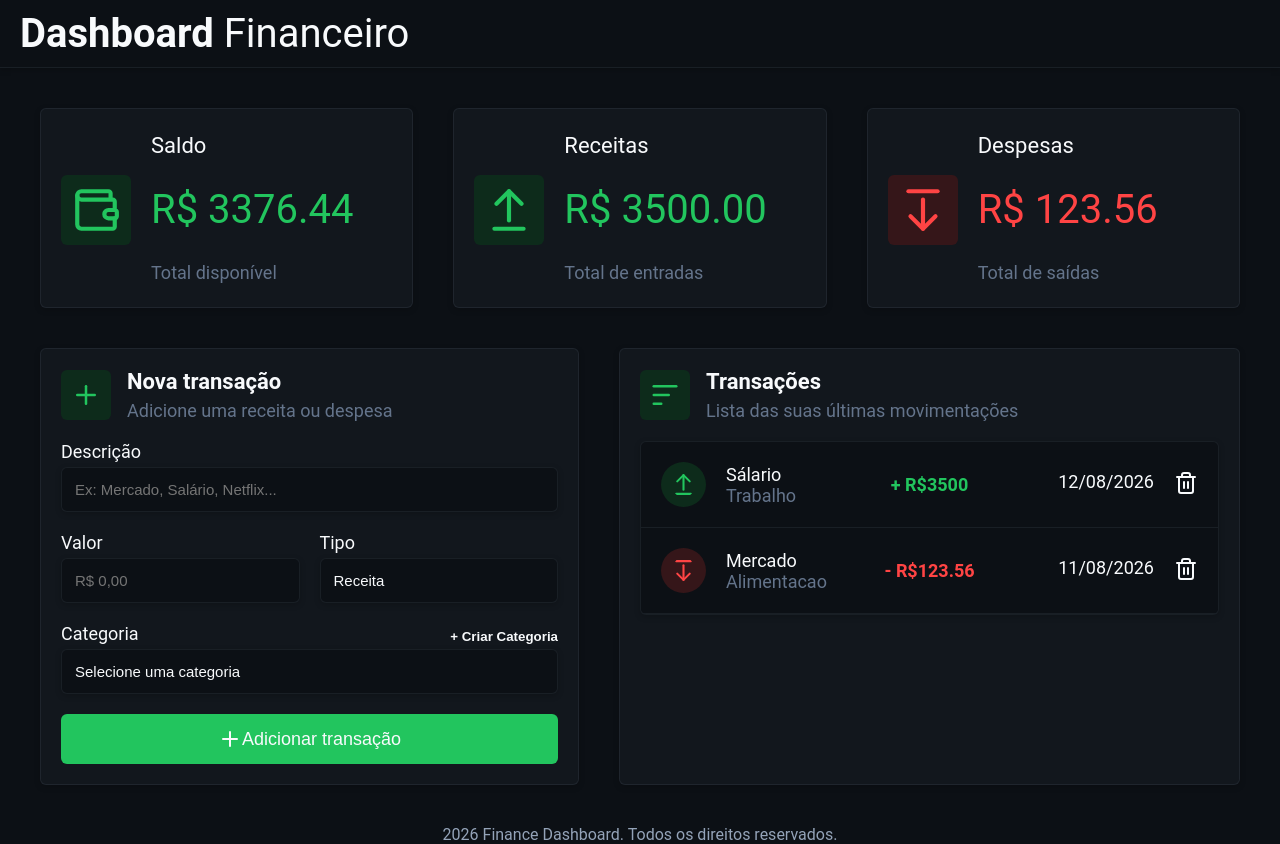
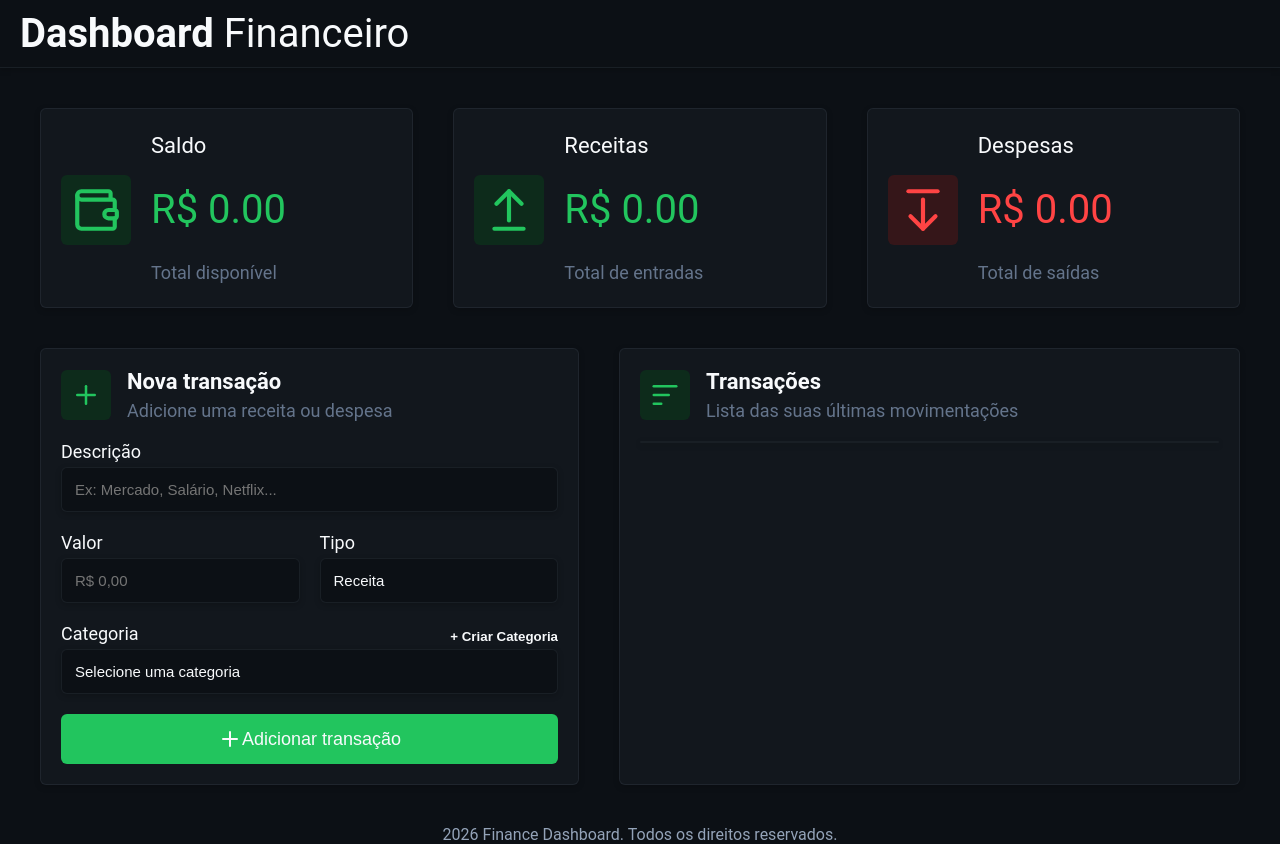
Before and after one commit to HenriqueCunha02/finance_dashboard, a React (Vite) app: page / in a window 1280 px wide. Built offline with nearby package versions, Linux system fonts and the light colour scheme.

Commit message:
feat: add transaction reducer actions

```diff
--- a/src/components/TransactionForm/index.tsx
+++ b/src/components/TransactionForm/index.tsx
@@ -4,12 +4,12 @@ import styles from './styles.module.css';
 import { useState } from 'react';
 import { CategoryModal } from '../CategoryModal';
 import type { TransactionModel } from '../../models/transactionModel';
+import { useFinanceContext } from '../../contexts/useFinanceContext';
+import { FinanceActionTypes } from '../../contexts/financeActions';
 
-type TransactionFormProps = {
-  setTransactions: React.Dispatch<React.SetStateAction<TransactionModel[]>>;
-};
+export function TransactionForm() {
+  const { dispatch } = useFinanceContext();
 
-export function TransactionForm({ setTransactions }: TransactionFormProps) {
   const [isModalOpen, setIsModalOpen] = useState(false);
   const [categories, setCategories] = useState<string[]>([
     'Mercado',
@@ -35,7 +35,10 @@ export function TransactionForm({ setTransactions }: TransactionFormProps) {
       date: new Date().toLocaleDateString('pt-BR'),
     };
 
-    setTransactions(prevTransactions => [...prevTransactions, newTransaction]);
+    dispatch({
+      type: FinanceActionTypes.ADD_TRANSACTION,
+      payload: newTransaction,
+    });
 
     event.currentTarget.reset();
   }
--- a/src/components/TransactionList/index.tsx
+++ b/src/components/TransactionList/index.tsx
@@ -5,19 +5,16 @@ import {
   Trash,
 } from 'lucide-react';
 
-import type { TransactionModel } from '../../models/transactionModel';
+import styles from './styles.module.css';
+import { useFinanceContext } from '../../contexts/useFinanceContext';
+import { FinanceActionTypes } from '../../contexts/financeActions';
 
-import styles from './styles.module.css';
+export function TransactionList() {
+  const { state, dispatch } = useFinanceContext();
 
-type TransactionListProps = {
-  transactions: TransactionModel[];
-  onDeleteTransaction: (id: number) => void;
-};
-
-export function TransactionList({
-  transactions,
-  onDeleteTransaction,
-}: TransactionListProps) {
+  function handleDeleteTransaction(id: number) {
+    dispatch({ type: FinanceActionTypes.DELETE_TRANSACTION, payload: id });
+  }
   return (
     <div className={styles.container}>
       <div className={styles.headerContainer}>
@@ -29,7 +26,7 @@ export function TransactionList({
       </div>
 
       <ul>
-        {transactions.map(transaction => (
+        {state.transactions.map(transaction => (
           <li key={transaction.id}>
             <div className={styles.trasationLeft}>
               {transaction.type === 'income' ? (
@@ -62,7 +59,7 @@ export function TransactionList({
               <button
                 className={styles.trashButton}
                 type='button'
-                onClick={() => onDeleteTransaction(transaction.id)}
+                onClick={() => handleDeleteTransaction(transaction.id)}
               >
                 <Trash className={styles.trashIcon} />
               </button>
--- a/src/contexts/FinanceProvider.tsx
+++ b/src/contexts/FinanceProvider.tsx
@@ -5,7 +5,7 @@ import type { FinanceStateModel } from '../models/financeStateModel';
 
 const initialState: FinanceStateModel = {
   transactions: [],
-  categories: [],
+  categories: ['Mercado', 'Salário'],
   theme: 'dark',
 };
 
--- a/src/contexts/financeActions.ts
+++ b/src/contexts/financeActions.ts
@@ -2,9 +2,9 @@ import type { TransactionModel } from '../models/transactionModel';
 
 export enum FinanceActionTypes {
   ADD_TRANSACTION = 'ADD_TRANSACTION',
+  DELETE_TRANSACTION = 'DELETE_TRANSACTION',
 }
 
-export type FinanceActionModel = {
-  type: FinanceActionTypes.ADD_TRANSACTION;
-  payload: TransactionModel;
-};
+export type FinanceActionModel =
+  | { type: FinanceActionTypes.ADD_TRANSACTION; payload: TransactionModel }
+  | { type: FinanceActionTypes.DELETE_TRANSACTION; payload: number };
--- /dev/null
+++ b/src/contexts/useFinanceContext.tsx
@@ -0,0 +1,13 @@
+import { useContext } from 'react';
+
+import { FinanceContext } from './FinanceContext';
+
+export function useFinanceContext() {
+  const context = useContext(FinanceContext);
+
+  if (!context) {
+    throw new Error('useFinanceContext must be used within a FinanceProvider');
+  }
+
+  return context;
+}
--- a/src/pages/Home/index.tsx
+++ b/src/pages/Home/index.tsx
@@ -1,48 +1,21 @@
-import { useState } from 'react';
 import { Header } from '../../components/Header';
 import { Summary } from '../../components/Summary';
 import { TransactionForm } from '../../components/TransactionForm';
 import { TransactionList } from '../../components/TransactionList';
 
 import styles from './styles.module.css';
-import type { TransactionModel } from '../../models/transactionModel';
+import { useFinanceContext } from '../../contexts/useFinanceContext';
 
 export function Home() {
-  const [transactions, setTransactions] = useState<TransactionModel[]>([
-    {
-      id: 1,
-      description: 'Sálario',
-      amount: 3500,
-      type: 'income',
-      category: 'Trabalho',
-      date: '12/08/2026',
-    },
-    {
-      id: 2,
-      description: 'Mercado',
-      amount: 123.56,
-      type: 'expense',
-      category: 'Alimentacao',
-      date: '11/08/2026',
-    },
-  ]);
-
-  function handleDeleteTransaction(id: number) {
-    setTransactions(prevTransactions =>
-      prevTransactions.filter(transaction => transaction.id !== id),
-    );
-  }
+  const { state } = useFinanceContext();
 
   return (
     <div>
       <Header />
-      <Summary transactions={transactions} />
+      <Summary transactions={state.transactions} />
       <div className={styles.container}>
-        <TransactionForm setTransactions={setTransactions} />
-        <TransactionList
-          transactions={transactions}
-          onDeleteTransaction={handleDeleteTransaction}
-        />
+        <TransactionForm />
+        <TransactionList />
       </div>
 
       <div className={styles.div}>
--- a/src/reducers/financeReducer.ts
+++ b/src/reducers/financeReducer.ts
@@ -7,7 +7,7 @@ import type { FinanceStateModel } from '../models/financeStateModel';
 export function FinanceReducer(
   state: FinanceStateModel,
   action: FinanceActionModel,
-) {
+): FinanceStateModel {
   switch (action.type) {
     case FinanceActionTypes.ADD_TRANSACTION: {
       return {
@@ -15,6 +15,15 @@ export function FinanceReducer(
         transactions: [...state.transactions, action.payload],
       };
     }
+
+    case FinanceActionTypes.DELETE_TRANSACTION: {
+      return {
+        ...state,
+        transactions: state.transactions.filter(
+          transaction => transaction.id !== action.payload,
+        ),
+      };
+    }
     default:
       return state;
   }
```
Also changed, not shown: src/App.tsx (+5 -2 lines).
